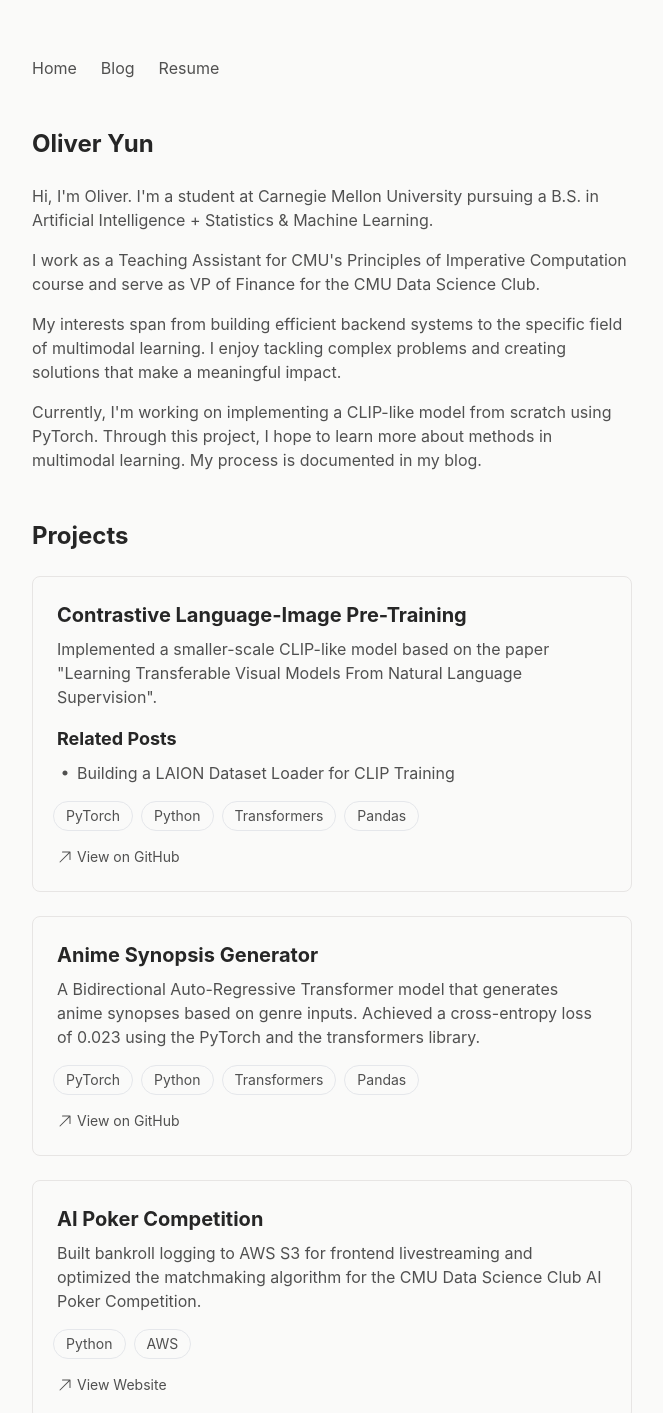
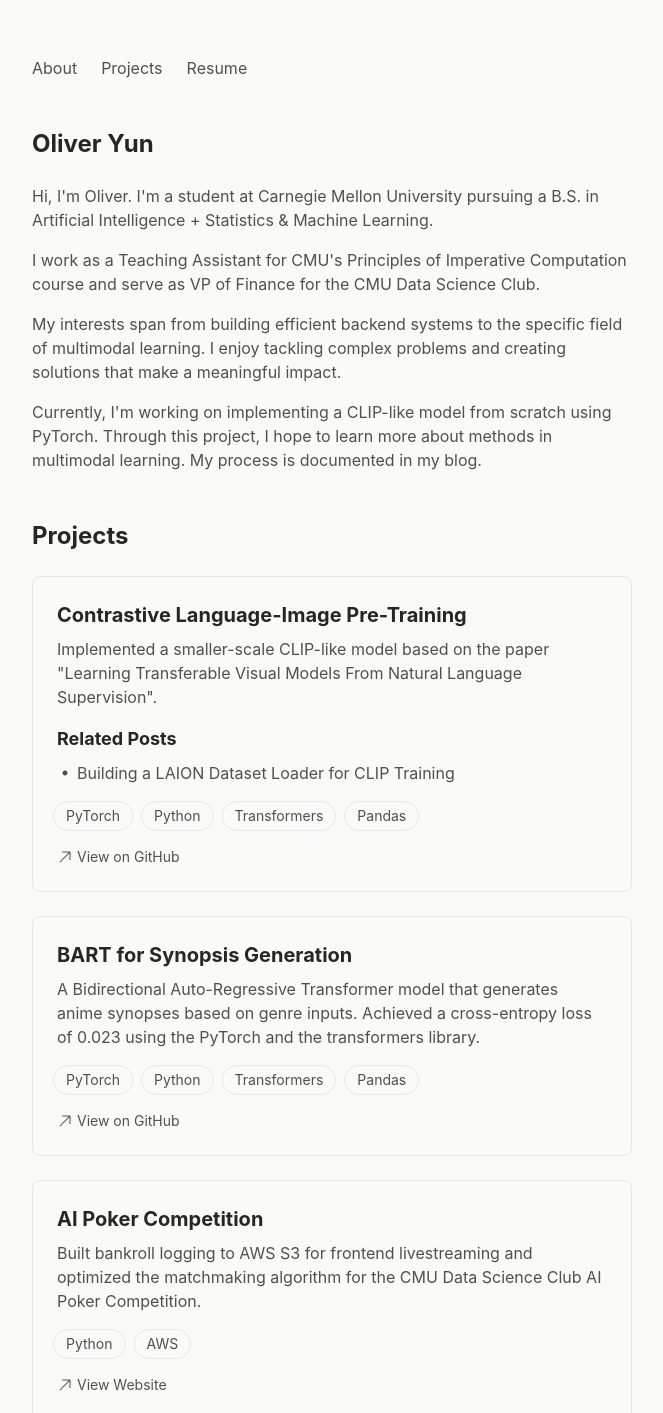
Before and after one commit to oliveryun11/portfolio, a Next.js app: page / in a window 1280 px wide. Shown: the top 1413 px of the page, without its empty margins (308-971 px from the left). Built offline with nearby package versions, Linux system fonts and the light colour scheme.

Commit message:
remove blog link and update resume

```diff
--- a/package.json
+++ b/package.json
@@ -12,7 +12,7 @@
     "@tailwindcss/typography": "^0.5.15",
     "@types/mdx": "^2.0.13",
     "gray-matter": "^4.0.3",
-    "next": "15.0.2",
+    "next": "^15.3.2",
     "react": "^18.2.0",
     "react-dom": "^18.2.0",
     "react-icons": "^5.3.0",
--- a/src/components/Nav.tsx
+++ b/src/components/Nav.tsx
@@ -5,11 +5,16 @@ export default function Nav() {
     <nav className="py-6 mt-8">
       <ul className="flex gap-6 justify-start text-foreground-secondary">
         <li>
-          <Link href="/" className="hover:text-foreground">Home</Link>
+          <Link href="#about" className="hover:text-foreground">About</Link>
         </li>
+        <li>
+          <Link href = "#projects" className="hover:text-foreground">Projects</Link>
+        </li>
+        {/*
         <li>
           <Link href="/blog" className="hover:text-foreground">Blog</Link>
         </li>
+        */}
         <li>
         <a
             href="/resume.pdf"
--- a/src/lib/project.ts
+++ b/src/lib/project.ts
@@ -11,7 +11,7 @@ export const projects: Project[] = [
     },
     {
         id: 'bart-synopsis',
-        title: "Anime Synopsis Generator",
+        title: "BART for Synopsis Generation",
         description: "A Bidirectional Auto-Regressive Transformer model that generates anime synopses based on genre inputs. Achieved a cross-entropy loss of 0.023 using the PyTorch and the transformers library.",
         technologies: ["PyTorch", "Python", "Transformers", "Pandas"],
         githubLink: "https://github.com/oliveryun11/anime-synopsis",
```
Also changed, not shown: 2 other files (tests, documents, lock files or other folders).
